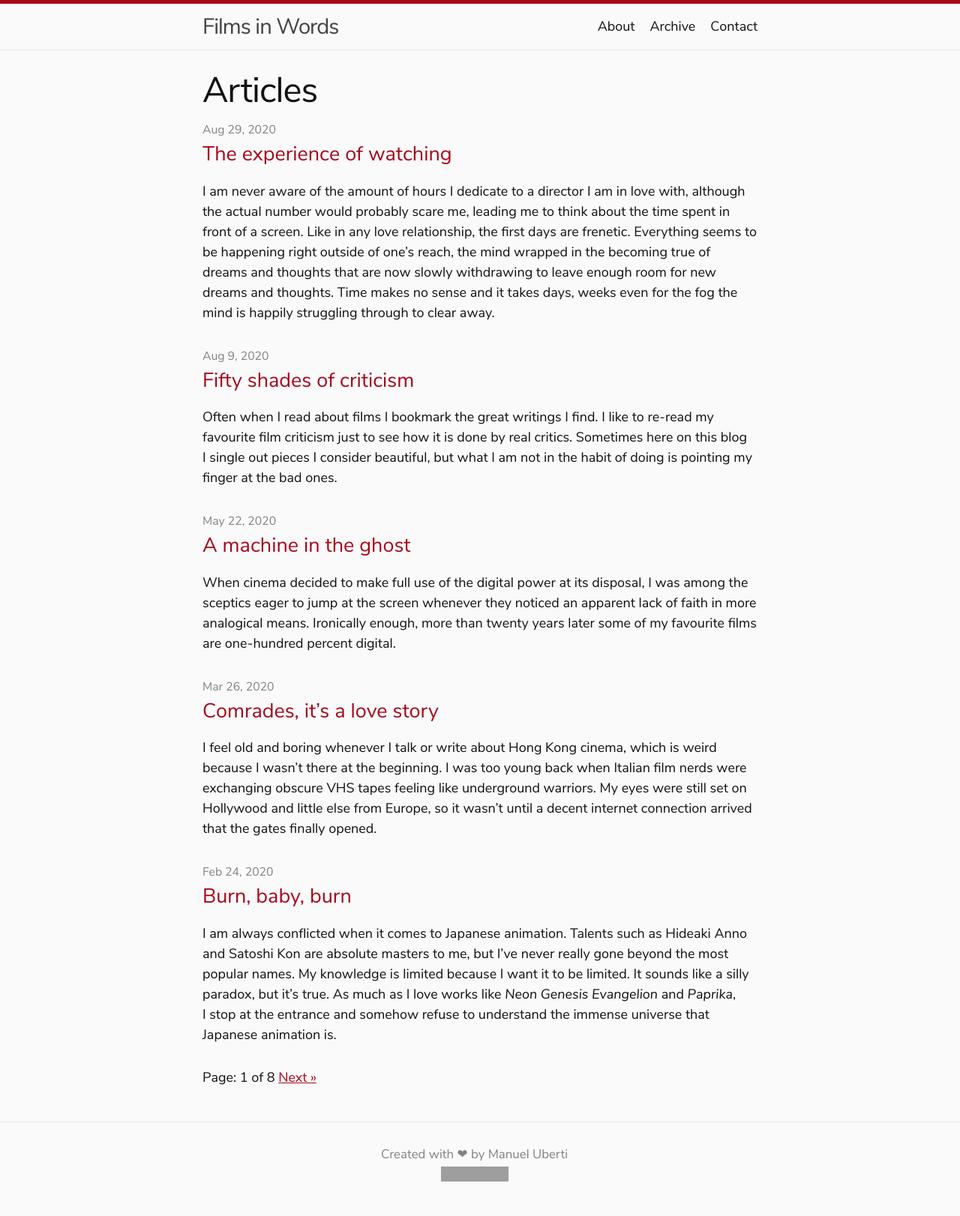
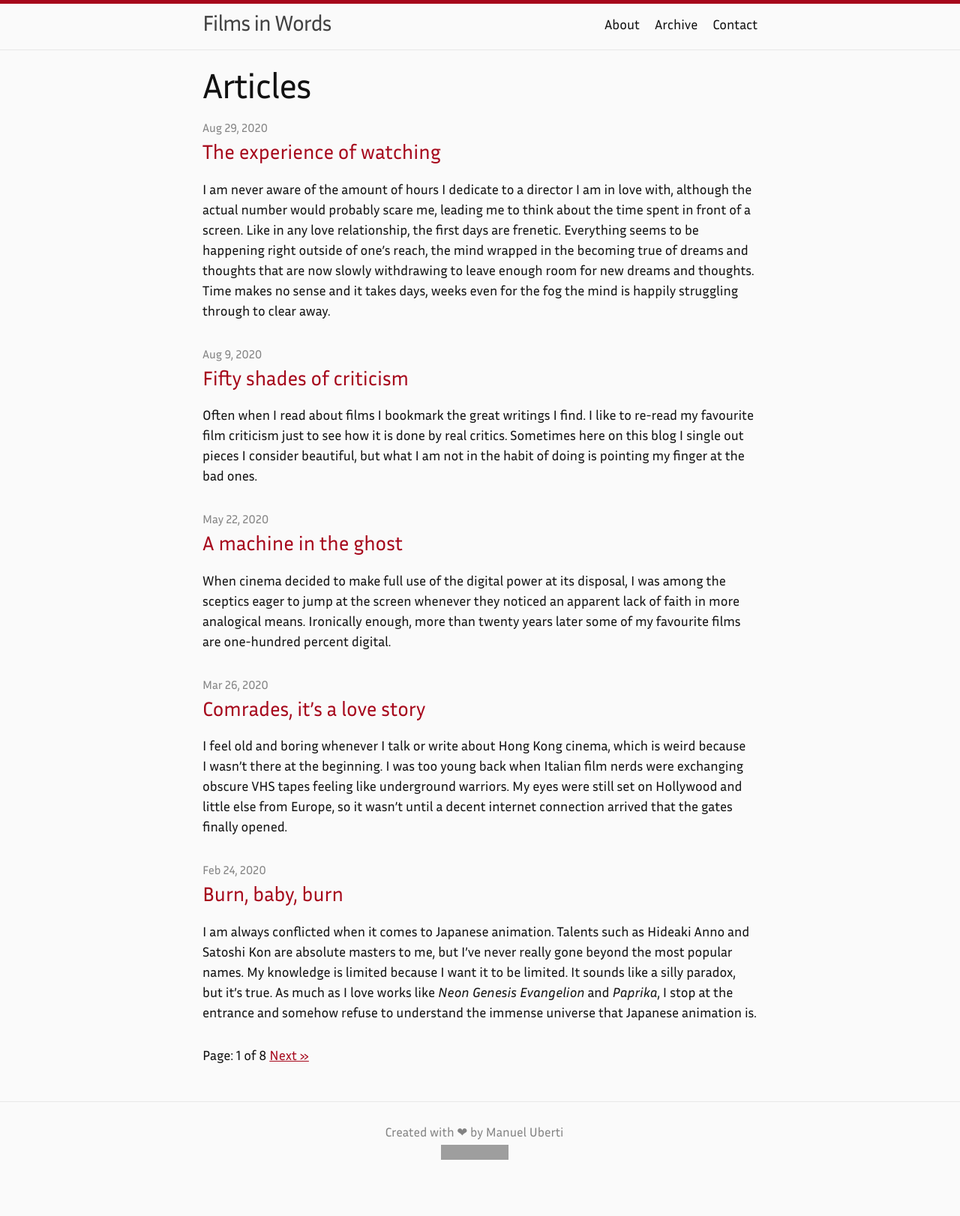
Before and after one commit to manuel-uberti/filmsinwords, a Jekyll site: the page built from index.html, in a window 1280 px wide. Shown: the whole page at 75% size. Built offline with Jekyll 4.4.1, drawn with Linux system fonts in a browser that asks for light colours; the list of posts is cut into pages by our own code; after the commit the page ends 1595 px from its top, so only the background shows below that; grey boxes are pictures that could not be loaded.

Commit message:
Prefer Inria Sans to Nunito

```diff
--- a/_sass/minima.scss
+++ b/_sass/minima.scss
@@ -1,25 +1,25 @@
 @charset "utf-8";
 
 @font-face {
-  font-family: 'Nunito';
-  src: url('../fonts/nunito-sans-v4-latin-regular.woff2') format('woff');
+  font-family: 'Inria Sans';
+  src: url('../fonts/InriaSans-Regular.woff2') format('woff');
 }
 
 @font-face {
-  font-family: 'Nunito';
-  src: url('../fonts/nunito-sans-v4-latin-italic.woff2') format('woff');
+  font-family: 'Inria Sans';
+  src: url('../fonts/InriaSans-Italic.woff2') format('woff');
   font-style: italic;
 }
 
 @font-face {
-  font-family: 'Nunito';
-  src: url('../fonts/nunito-sans-v4-latin-700.woff2') format('woff');
+  font-family: 'Inria Sans';
+  src: url('../fonts/InriaSans-Bold.woff2') format('woff');
   font-weight: 700;
 }
 
 // Define defaults for each variable.
 
-$base-font-family: 'Nunito', serif !default;
+$base-font-family: 'Inria Sans', serif !default;
 $base-font-size:   18px !default;
 $base-font-weight: 400 !default;
 $small-font-size:  $base-font-size * 0.875 !default;
```
Also changed, not shown: assets/fonts/InriaSans-Bold.woff2 (added), assets/fonts/InriaSans-Italic.woff2 (added), assets/fonts/InriaSans-Regular.woff2 (added), assets/fonts/nunito-sans-v4-latin-700.woff2 (deleted), assets/fonts/nunito-sans-v4-latin-italic.woff2 (deleted), assets/fonts/nunito-sans-v4-latin-regular.woff2 (deleted).
